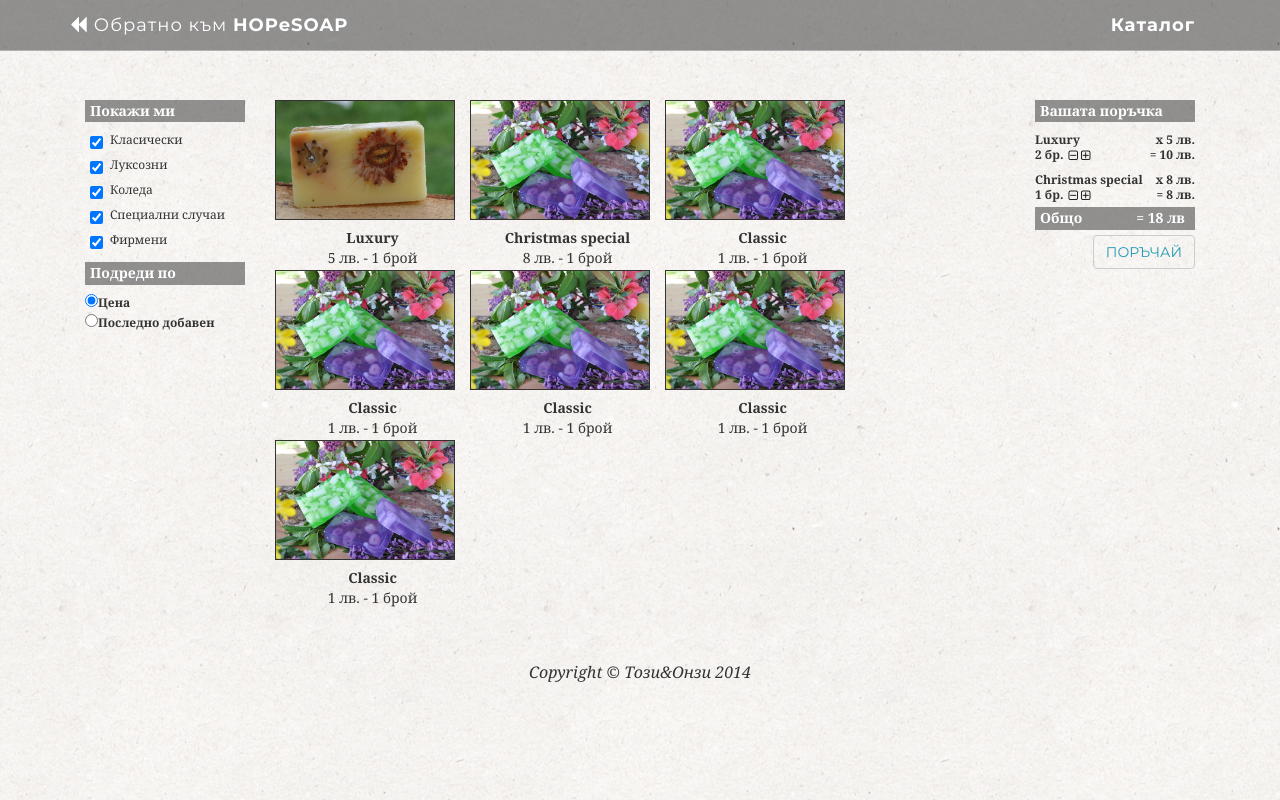
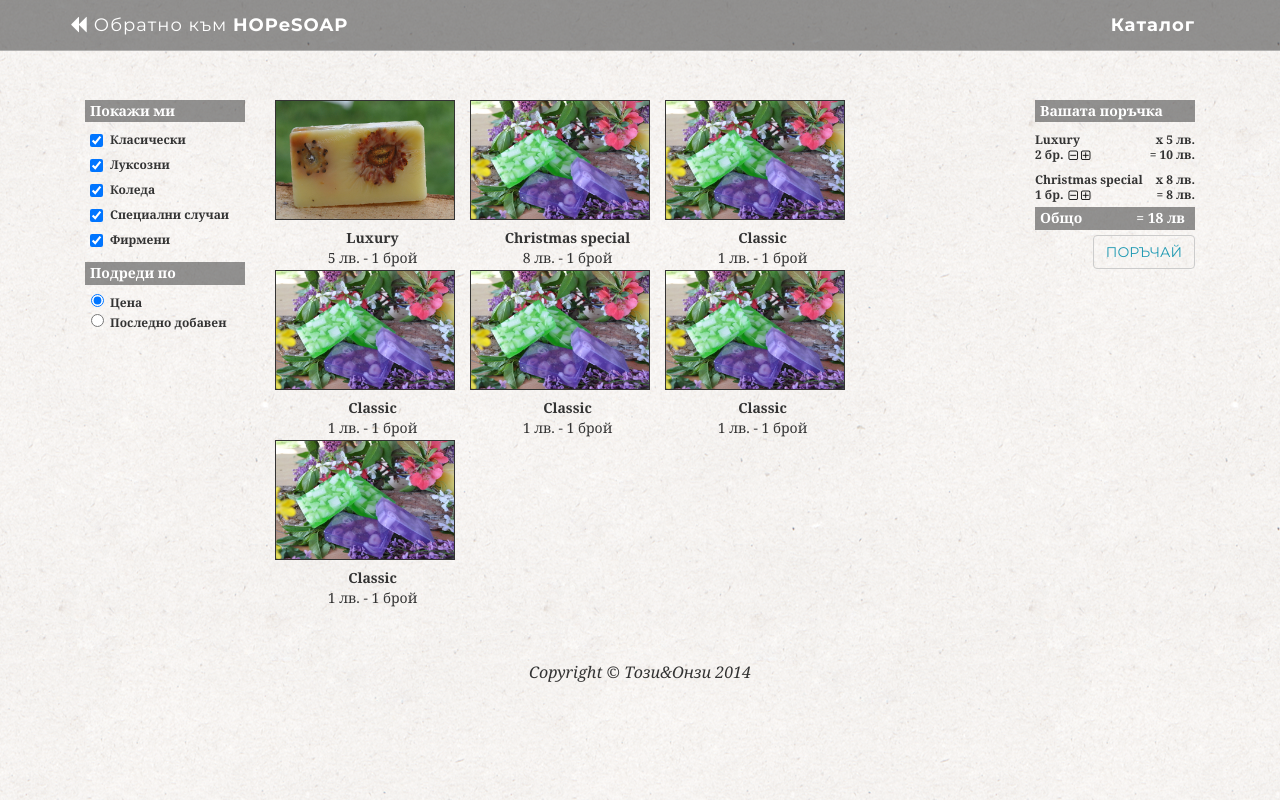
Before and after one commit to kotse/hopesoap, a website: page catalog.html in a window 1280 px wide. Drawn offline with Linux system fonts and the light colour scheme.

Commit message:
refactor styles for categories

```diff
--- a/catalog.html
+++ b/catalog.html
@@ -64,7 +64,7 @@
                     </p>
 
                     <div class="checkbox checkbox-categories" ng-repeat="category in categories">
-                        <label>
+                        <label class=order-box>
                             <input type="checkbox" checked="checked"> {{category}}
                         </label>
                     </div>
@@ -73,8 +73,8 @@
                         <span class="left">Подреди по</span>
                     </p>
 
-                    <input type="radio" class="sort-by" name="sort" value="price" checked="true"><span class='sort-by-text'>Цена</span><br>
-                    <input type="radio" class="sort-by" name="sort" value="createdAt"><span class='sort-by-text'>Последно добавен</span>
+                    <input type="radio" name="sort" value="price" checked="true"><span>Цена</span><br>
+                    <input type="radio" name="sort" value="createdAt"><span >Последно добавен</span>
                 </div>
             </div>
 
--- a/less/hopesoap.less
+++ b/less/hopesoap.less
@@ -211,19 +211,16 @@ a {
 
         .order-item {
             display: inline;
-            /*float: left;*/
             padding: 0px 5px 5px;
         }
-    }
 
-    .categories-sort {
-        margin-top:5px;
+        input[type=checkbox] {
+            margin-top: 2px;
+        }
 
-        .sort-by {
-            margin-left: 5px;
-        }
-        .sort-by-text {
-            margin-left: 7px;
+        input[type=radio] {
+            margin-left: 6px;
+            margin-right: 6px;
         }
     }
 
```
Also changed, not shown: css/hopesoap.css.
